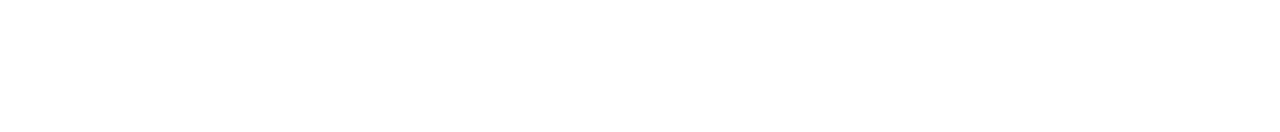
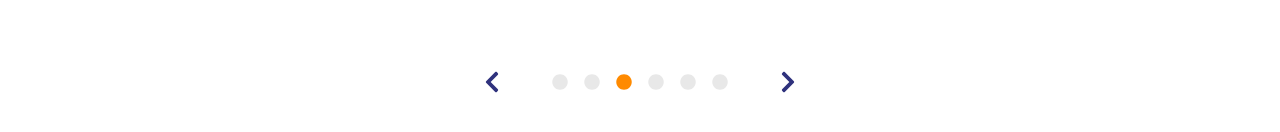
Before and after one commit to alonzojoe/zone-tech, a React (Vite) app: page / in a window 1280 px wide. Shown: the part 4079-4211 px from the top of the page. Built offline with nearby package versions, Linux system fonts and the light colour scheme.

Commit message:
feat: create a paginator component for Team members

```diff
--- /dev/null
+++ b/src/components/Paginator.jsx
@@ -0,0 +1,19 @@
+import { FaChevronLeft, FaChevronRight, FaCircle } from "react-icons/fa";
+const Paginator = () => {
+  return (
+    <div className="flex justify-center items-center gap-12">
+      <FaChevronLeft className="text-2xl text-primary cursor-pointer hover:scale-150 duration-200" />
+      <div className="flex items-center gap-4">
+        <FaCircle className="text-foam" />
+        <FaCircle className="text-foam" />
+        <FaCircle className="text-secondary" />
+        <FaCircle className="text-foam" />
+        <FaCircle className="text-foam" />
+        <FaCircle className="text-foam" />
+      </div>
+      <FaChevronRight className="text-2xl text-primary cursor-pointer hover:scale-150 duration-200" />
+    </div>
+  );
+};
+
+export default Paginator;
--- a/src/components/Team.jsx
+++ b/src/components/Team.jsx
@@ -2,6 +2,7 @@ import Member1 from "../assets/images/member1.png";
 import Member2 from "../assets/images/member2.png";
 import Member3 from "../assets/images/member3.png";
 
+import Paginator from "./Paginator";
 const Team = () => {
   return (
     <section>
@@ -58,7 +59,7 @@ const Team = () => {
             </p>
           </div>
         </div>
-        <div className="flex justify-center items-center"></div>
+        <Paginator />
       </div>
     </section>
   );
--- a/tailwind.config.js
+++ b/tailwind.config.js
@@ -15,7 +15,8 @@ export default {
         muted: "#9C9C9C",
         yellow: "#FBC400",
         barrier: "#C2C2C2",
-        lightest: "#80819A"
+        lightest: "#80819A",
+        foam: "#E8E8E8",
       },
       container: {
         center: true,
```
